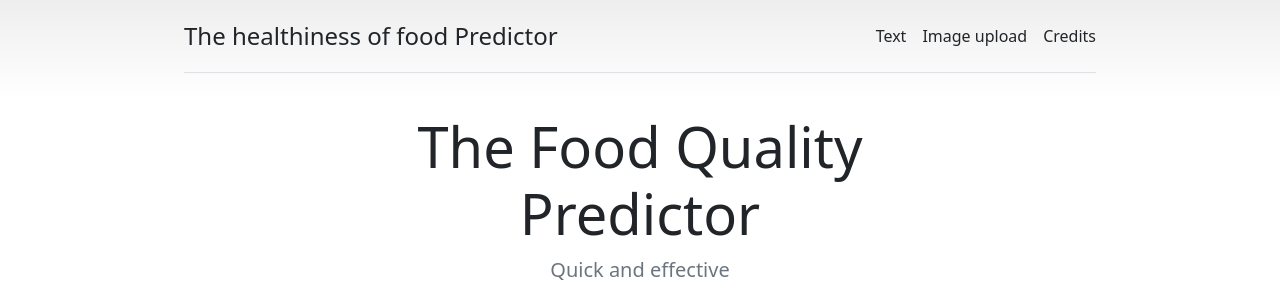
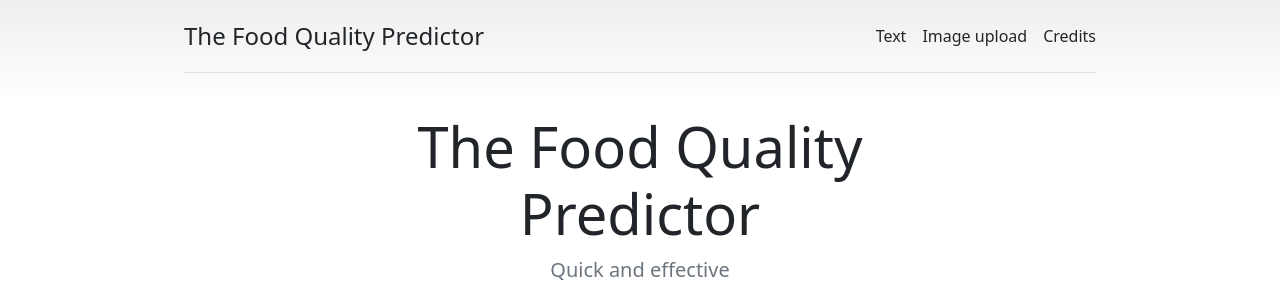
Before and after one commit to Ponish-Bhatia/AI_Bootcamp_Website, a Django app: page / in a window 1280 px wide. Shown: the top 300 px of the page. Run offline with Django 3.2, Linux system fonts and the light colour scheme; parts of the project's set-up code (start-up, migrations or seed data) failed here and were passed over; some libraries are stand-ins or nearby versions.

Commit message:
Requirements.txt updated with new things

```diff
--- a/AIAPP/templates/base.html
+++ b/AIAPP/templates/base.html
@@ -56,7 +56,7 @@
 <div class="container py-3">
   <header class="d-flex flex-column flex-md-row align-items-center pb-3 mb-4 border-bottom">
     <a href="/" class="d-flex align-items-center text-dark text-decoration-none">
-      <span class="fs-4">The healthiness of food Predictor</span>
+      <span class="fs-4">The Food Quality Predictor</span>
     </a>
 
     <nav class="d-inline-flex mt-2 mt-md-0 ms-md-auto">
```
Also changed, not shown: requirements.txt (+1 -57 lines).
